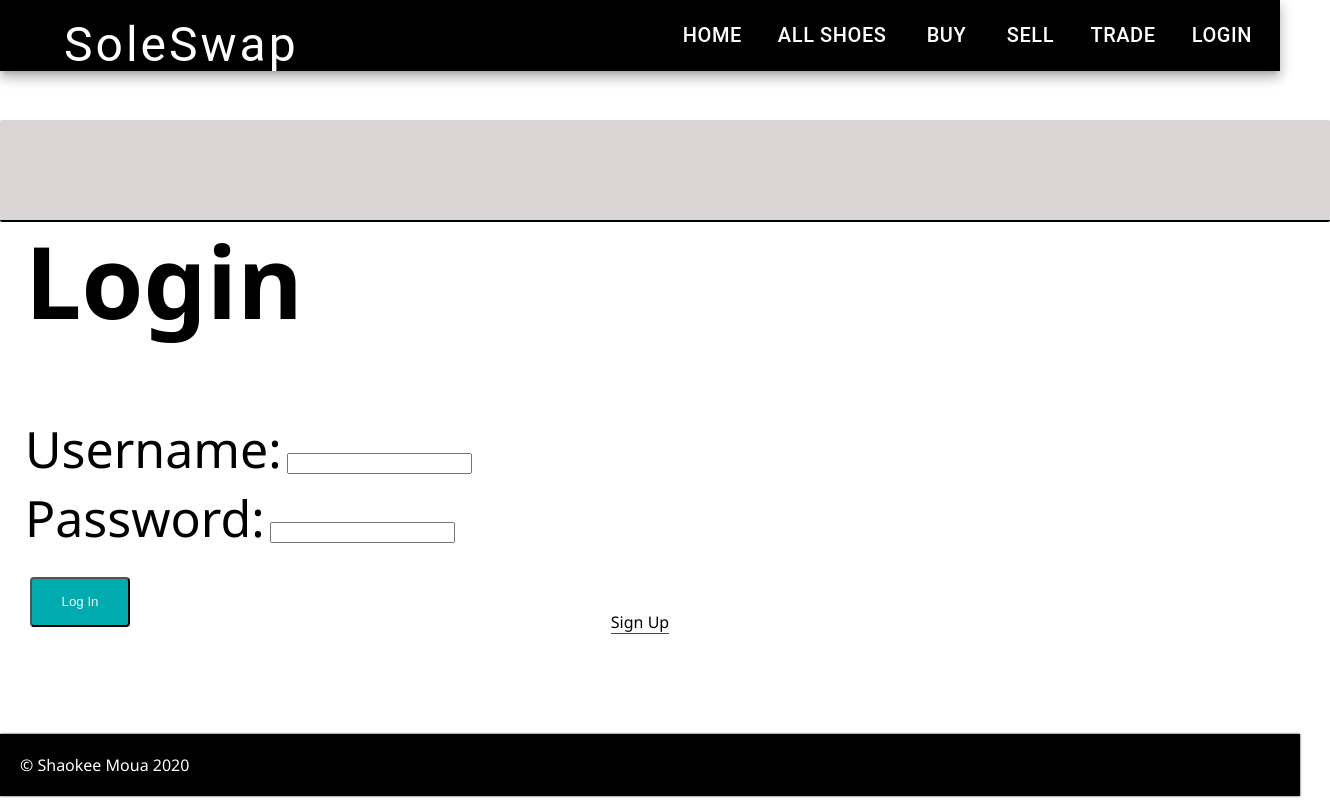
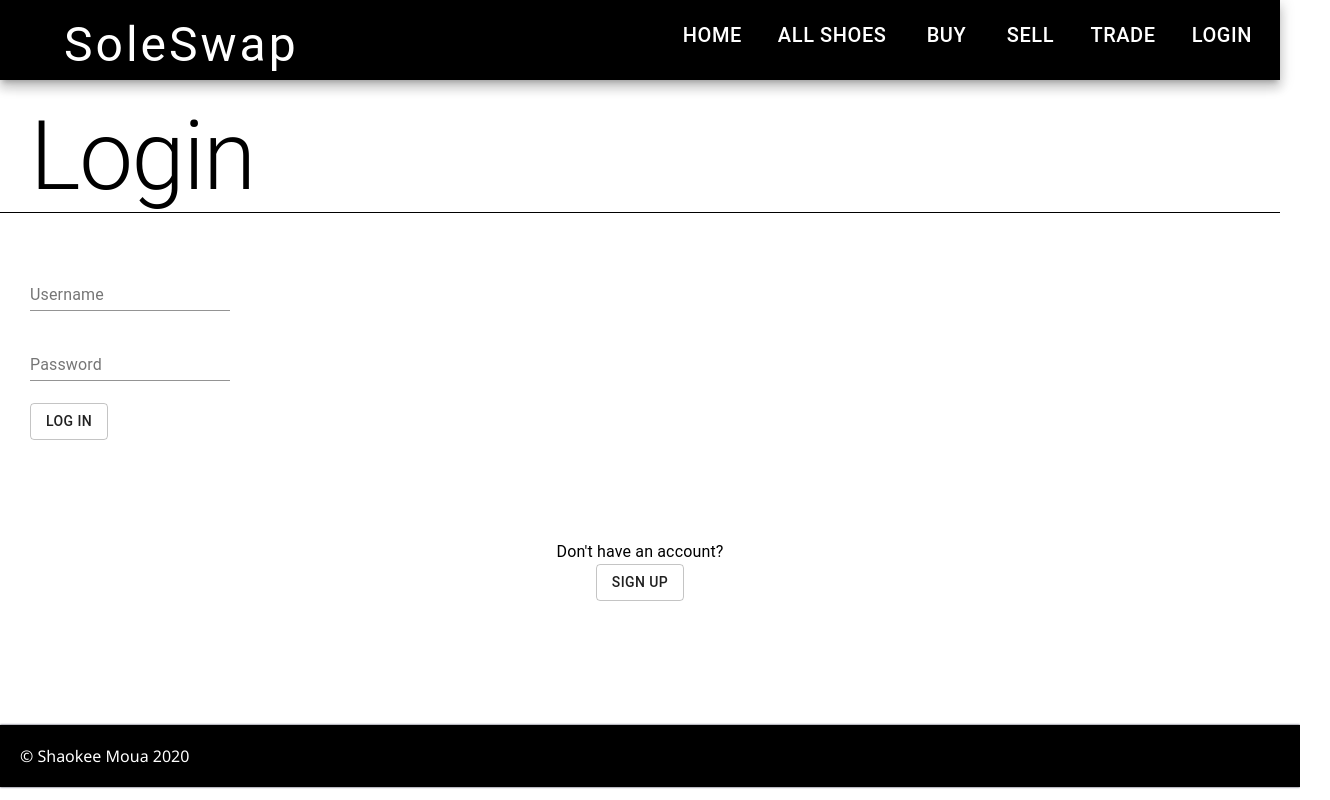
Before and after one commit to mshaokee/Prime-Solo-Project-SoleSwap, a React app: page /account in a window 1280 px wide. Shown: the whole page, 1330 px wide, since content can reach past the window. Built offline with nearby package versions, Linux system fonts and the light colour scheme; no server answers.

Commit message:
finished log in page

```diff
--- a/package.json
+++ b/package.json
@@ -5,6 +5,7 @@
   "proxy": "http://localhost:5000",
   "dependencies": {
     "@material-ui/core": "^4.10.0",
+    "@material-ui/lab": "^4.0.0-alpha.55",
     "axios": "^0.19.0",
     "bcryptjs": "^2.4.3",
     "cookie-session": "^2.0.0-beta.3",
--- a/src/components/App/App.css
+++ b/src/components/App/App.css
@@ -4,48 +4,3 @@ body {
     width: 100%;
     overflow-x: hidden;
 }
-
-.alert {
-    background-color: #ff4545;
-    margin: 50px;
-}
-
-form {
-    background-color: #dbd5d5;
-    width: 30%;
-    height: 250px;
-    margin: 20px auto;
-    padding: 25px;
-    border-radius: 2px;
-}
-
-input {
-    margin: 5px;
-    margin-bottom: 10px;
-}
-
-.log-in, .log-out, .register {
-  background-color: #00acb0;
-  border-radius: 4px;
-  color: #f8f8f8;
-  min-height: 50px;
-  min-width: 100px;
-  outline:0;
-  cursor: pointer;
-}
-
-.log-in:hover, .log-out:hover, .register:hover {
-  background-color: #008183;
-}
-
-/* This line makes the "Register" and "Login" buttons look like links */
-.link-button {
-    background:none;
-    color:inherit;
-    border:none;
-    padding:0;
-    font: inherit;
-    outline:0;
-    border-bottom:1px solid #444;
-    cursor: pointer;
-}
--- a/src/components/App/App.js
+++ b/src/components/App/App.js
@@ -1,4 +1,4 @@
-import React, {Component} from 'react';
+import React, { Component } from 'react';
 import {
   BrowserRouter as Router,
   Route,
@@ -6,7 +6,7 @@ import {
   Switch,
 } from 'react-router-dom';
 
-import {connect} from 'react-redux';
+import { connect } from 'react-redux';
 
 //import pages
 import Nav from '../Nav/Nav';
@@ -29,57 +29,74 @@ import UserPage from '../UserPage/UserPage';
 import ShoeBox from '../ShoeBox/ShoeBox';
 
 import './App.css';
+//import MUI
+import { withStyles } from '@material-ui/core/styles';
+
+const styles = () => {
+  return ({
+    // body: {
+    //   fontFamily: 'Segoe UI, Tahoma, Geneva, Verdana, sans-serif',
+    //   margin: '0px',
+    //   width: '100 %',
+    //   overflowX: 'hidden',
+    // }
+  })
+};//end styles
+
+
 
 class App extends Component {
-  componentDidMount () {
-    this.props.dispatch({type: 'FETCH_USER'})
+  componentDidMount() {
+    this.props.dispatch({ type: 'FETCH_USER' })
   }
 
   render() {
+    const { classes } = this.props;
     return (
       <Router>
-        <div>
+        <div className={classes.app}>
           <Route path="/" component={Nav} />
           <Switch>
             {/* Visiting localhost:3000 will redirect to localhost:3000/home */}
             <Redirect exact from="/" to="/home" />
             {/* display rest of pages without being protected. */}
             {/* HOME SHOES */}
-            <Route exact path="/home" component={HomePage}/>
-            <Route exact path="/home/details/:id" component={HomeSelectShoe}/>
+            <Route exact path="/home" component={HomePage} />
+            <Route exact path="/home/details/:id" component={HomeSelectShoe} />
             {/* ALL SHOES */}
             <Route exact path="/allShoes" component={AllShoes} />
-            <Route exact path="/allShoes/details/:id" component={AllSelectShoe}/>
+            <Route exact path="/allShoes/details/:id" component={AllSelectShoe} />
             {/* BUY SHOES */}
-            <Route exact path="/buy" component={BuyPage}/>
+            <Route exact path="/buy" component={BuyPage} />
             <Route exact path="/buy/details/:id" component={BuySelectShoe} />
             {/* SELL SHOES */}
-            <Route exact path="/sell" component={SellPage}/>
-            <Route exact path="/sell/details/:id" component={SellSelectShoe}/>
+            <Route exact path="/sell" component={SellPage} />
+            <Route exact path="/sell/details/:id" component={SellSelectShoe} />
             {/* TRADE SHOES */}
-            <Route exact path="/trade" component={TradePage}/>
+            <Route exact path="/trade" component={TradePage} />
             <Route exact path="/trade/details/:id" component={TradeSelectShoe} />
             {/* Create POST */}
-            <Route exact path="/create" component={CreatePost}/>
+            <Route exact path="/create" component={CreatePost} />
             {/* Visiting localhost:3000/about will show the about page.
             This is a route anyone can see, no login necessary */}
-            <Route exact path="/about" component={AboutPage}/>
+            <Route exact path="/about" component={AboutPage} />
             {/* For protected routes, the view could show one of several things on the same route.
             Visiting localhost:3000/home will show the UserPage if the user is logged in.
             If the user is not logged in, the ProtectedRoute will show the 'Login' or 'Register' page.
             Even though it seems like they are different pages, the user is always on localhost:3000/home */}
-            <ProtectedRoute exact path="/account" component={UserPage}/>
-            <Route exact path="/account/edit/:id" component={UserEditShoe}/>
+            <ProtectedRoute exact path="/account" component={UserPage} />
+            <Route exact path="/account/edit/:id" component={UserEditShoe} />
             {/* This works the same as the other protected route, except that if the user is logged in,
             they will see the info page instead. */}
-            <Route exact path="/shoeBox" component={ShoeBox}/>
+            <Route exact path="/shoeBox" component={ShoeBox} />
             {/* If none of the other routes matched, we will show a 404. */}
             <Route render={() => <h1>404</h1>} />
           </Switch>
           <Footer />
         </div>
       </Router>
-  )}
+    )
+  }
 }
 
-export default connect()(App);
+export default connect()(withStyles(styles)(App));
--- a/src/components/Footer/Footer.css
+++ /dev/null
@@ -1,3 +0,0 @@
-footer {
-    margin-top: 80px;
-}
--- a/src/components/Footer/Footer.js
+++ b/src/components/Footer/Footer.js
@@ -1,5 +1,4 @@
 import React, { Component } from 'react';
-import './Footer.css'
 import { connect } from 'react-redux';
 import { withStyles } from '@material-ui/core/styles';
 
@@ -11,7 +10,9 @@ const styles = () => {
       backgroundColor: 'black',
       color: 'white',
       boxShadow: '0px 0px 2px #28283e',
-      width: '100%'
+      width: '100%',
+      marginTop: 'calc(5% + 60px)',
+      bottom: '0',
     }
 
   })
--- a/src/components/HomePage/HomePage.jsx
+++ b/src/components/HomePage/HomePage.jsx
@@ -2,7 +2,7 @@ import React, { Component } from 'react';
 import { connect } from 'react-redux';
 //import for MUI
 import { withStyles } from '@material-ui/core/styles';
-import { Grid, Box, Typography, Card, CardMedia, CardContent, CardActionArea, CardActions, Button } from '@material-ui/core'; //Typography, Button, Link, Grid,
+import { Grid, Box, Typography, Card, CardMedia, CardContent, CardActionArea, CardActions, Button } from '@material-ui/core';
 
 
 //styles to call MUI
--- a/src/components/LoginPage/LoginPage.js
+++ b/src/components/LoginPage/LoginPage.js
@@ -1,20 +1,43 @@
 import React, { Component } from 'react';
 import { connect } from 'react-redux';
 //import MUI
-import {Button, Box} from '@material-ui/core';
-import {withStyles} from '@material-ui/core/styles';
+import { Button, Box, TextField, Typography } from '@material-ui/core';
+import { Alert } from '@material-ui/lab';
+import { withStyles } from '@material-ui/core/styles';
 
 const styles = () => {
-  return({
+  return ({
     box: {
       display: 'inline-block',
-      fontSize: '50px',
-      height: '50px',
+      height: '55vh',
+      marginTop: '100px',
+      width: '100%',
+    },
+    alert: {
+      display: 'inline-block',
+      float: 'right',
+      marginRight: '10px',
       marginTop: '120px',
-      marginBottom: '15px',
-      borderBottom: '2px solid black',
-      width: '100%',
-    }
+      fontSize: '40px',
+      padding: '50px'
+    },
+    title: {
+      borderBottom: '1px solid black',
+      paddingLeft: '30px'
+    },
+    inputs: {
+      marginTop: '50px',
+      marginLeft: '30px'
+    },
+    input1: {
+      display: 'flex',
+      flexWrap: 'wrap'
+    },
+    text1: {
+      width: '200px',
+      height: '70px',
+
+    },
   })
 };//end styles
 
@@ -48,57 +71,33 @@ class LoginPage extends Component {
 
   render() {
     //allows us to use MUI on props
-    const {classes} = this.props;
+    const { classes } = this.props;
     return (
       <Box>
+        <form className={classes.box} onSubmit={this.login}>
           {this.props.errors.loginMessage && (
-          <h2 className="alert" role="alert">
+            <Alert severity="error" className={classes.alert} role="alert">
               {this.props.errors.loginMessage}
-          </h2>
+            </Alert>
           )}
-        <form className={classes.box} onSubmit={this.login}>
-          <h1>Login</h1>
-          <Box>
+          <Typography className={classes.title} variant="h1">Login</Typography>
+          <Box className={classes.inputs}>
+            <Box className={classes.input1}>
               <label htmlFor="username">
-              Username:
-              <input
-                type="text"
-                name="username"
-                value={this.state.username}
-                onChange={this.handleInputChangeFor('username')}
-              />
+                <TextField className={classes.text1} label="Username" type="text" name="username" value={this.state.username} onChange={this.handleInputChangeFor('username')} />
               </label>
             </Box>
-          <Box>
+            <Box className={classes.input1}>
               <label htmlFor="password">
-              Password:
-              <input
-                type="password"
-                name="password"
-                value={this.state.password}
-                onChange={this.handleInputChangeFor('password')}
-              />
+                <TextField className={classes.text1} label="Password" type="password" name="password" value={this.state.password} onChange={this.handleInputChangeFor('password')} />
               </label>
             </Box>
-          <Box>
-            {/* <Link to="/home"> */}
-              <input
-              className="log-in"
-              type="submit"
-              name="submit"
-              value="Log In"
-            />
-            {/* </Link> */}
+            <Button variant="outlined" type="submit" name="submit">Log In</Button>
           </Box>
         </form>
         <center>
-          <button
-            type="button"
-            className="link-button"
-            onClick={() => {this.props.dispatch({type: 'SET_TO_REGISTER_MODE'})}}
-          >
-            Sign Up
-          </button>
+          <Typography>Don't have an account?</Typography>
+          <Button type="button" variant="outlined" onClick={() => { this.props.dispatch({ type: 'SET_TO_REGISTER_MODE' }) }}>Sign Up</Button>
         </center>
       </Box>
     );
--- a/src/components/Nav/Nav.js
+++ b/src/components/Nav/Nav.js
@@ -27,10 +27,8 @@ const styles = theme => {
       zIndex: '12',
       width: '100%',
       margin: 'auto 0',
-      maxHeight: '15%'
-      // paddingBottom: '15px',
-
-      // display: 'inline-block'
+      minHeight: '80px',
+      maxHeight: '80px',
     },
     navLink: {
       display: 'inline-block',
--- a/src/components/RegisterPage/RegisterPage.js
+++ b/src/components/RegisterPage/RegisterPage.js
@@ -1,5 +1,45 @@
 import React, { Component } from 'react';
 import { connect } from 'react-redux';
+//import MUI
+import { Button, Box, TextField, Typography } from '@material-ui/core';
+import { Alert } from '@material-ui/lab';
+import { withStyles } from '@material-ui/core/styles';
+
+const styles = () => {
+  return ({
+    box: {
+      display: 'inline-block',
+      height: '55vh',
+      marginTop: '100px',
+      width: '100%',
+    },
+    alert: {
+      display: 'inline-block',
+      float: 'right',
+      marginRight: '10px',
+      marginTop: '120px',
+      fontSize: '40px',
+      padding: '50px'
+    },
+    title: {
+      borderBottom: '1px solid black',
+      paddingLeft: '30px'
+    },
+    inputs: {
+      marginTop: '50px',
+      marginLeft: '30px'
+    },
+    input1: {
+      display: 'flex',
+      flexWrap: 'wrap'
+    },
+    text1: {
+      width: '200px',
+      height: '70px',
+
+    },
+  })
+};//end styles
 
 class RegisterPage extends Component {
   state = {
```
Lines whose indentation alone changed are shown as unchanged.
